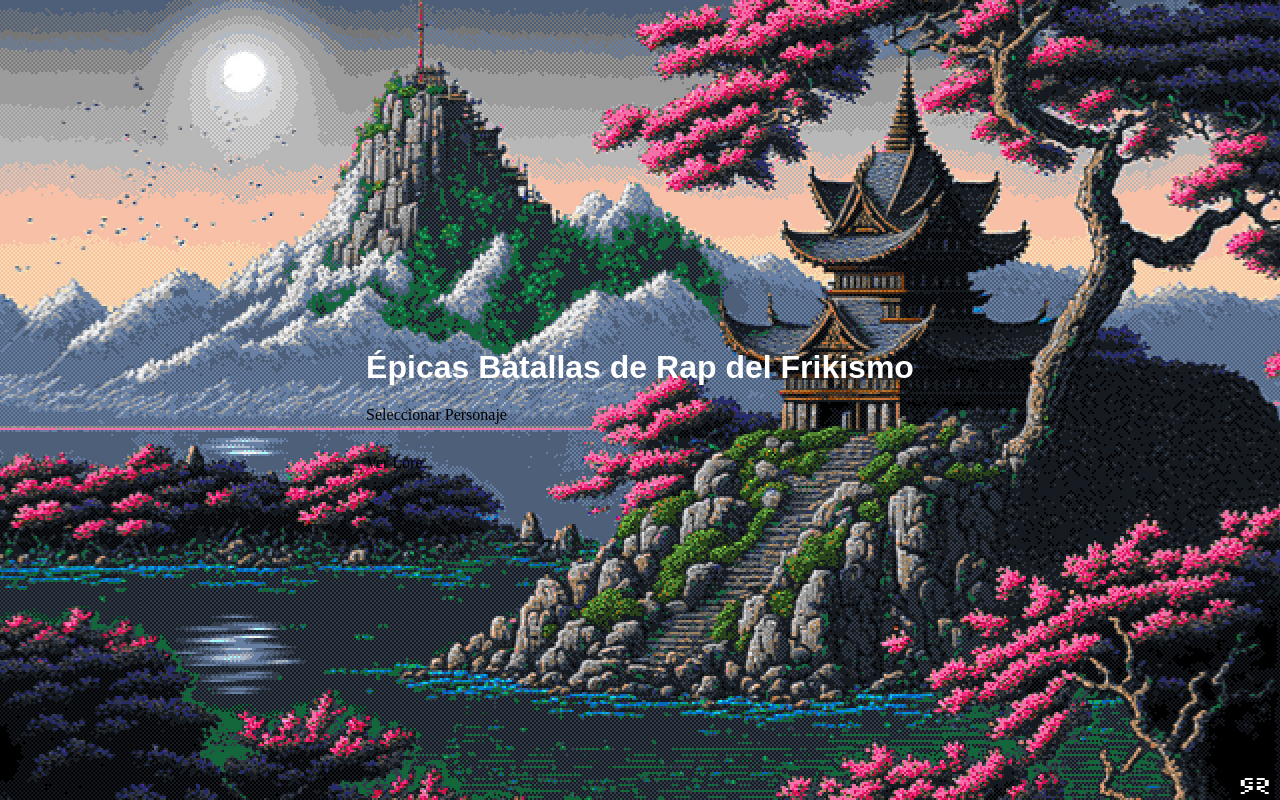
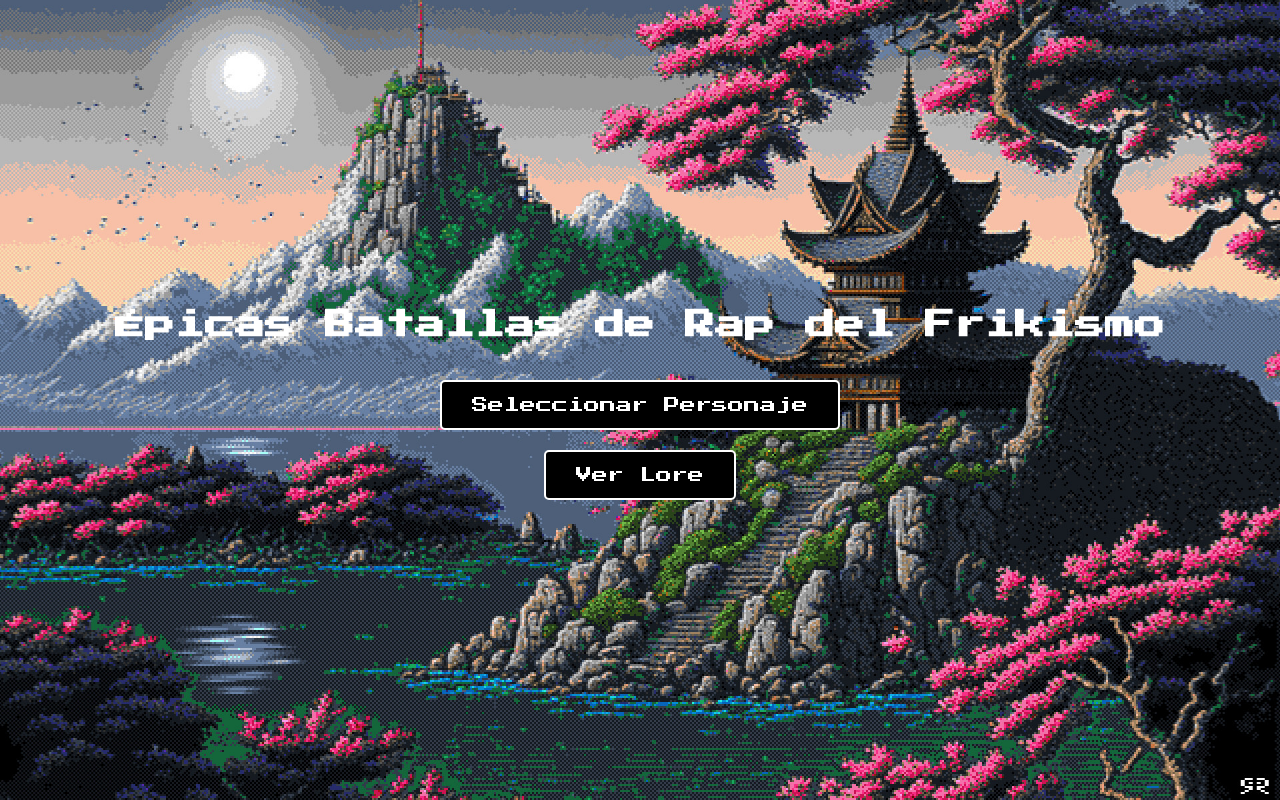
Before and after one commit to Nicoblessjah/TALLER3_ESPE, a Vue app in the folder Frontend/juego/: page /menu in a window 1280 px wide. Built offline with nearby package versions, Linux system fonts and the light colour scheme.

Commit message:
fix estilo

```diff
--- a/Frontend/juego/src/components/LoginPage.vue
+++ b/Frontend/juego/src/components/LoginPage.vue
@@ -42,6 +42,7 @@ export default {
 </script>
 
 <style scoped>
+@import url('https://fonts.googleapis.com/css2?family=Press+Start+2P&display=swap');
 body {
   background-color: #1a1a1a;
   font-family: 'Press Start 2P', cursive;
@@ -50,6 +51,7 @@ body {
 .login-container {
   display: flex;
   flex-direction: column;
+  margin: 0;
   align-items: center;
   justify-content: center;
   height: 100vh;
--- a/Frontend/juego/src/components/RegisterPage.vue
+++ b/Frontend/juego/src/components/RegisterPage.vue
@@ -39,6 +39,7 @@ export default {
 </script>
 
 <style scoped>
+@import url('https://fonts.googleapis.com/css2?family=Press+Start+2P&display=swap');
 body {
   background-color: #1a1a1a;
   font-family: 'Press Start 2P', cursive;
--- a/Frontend/juego/src/views/MenuJuego.vue
+++ b/Frontend/juego/src/views/MenuJuego.vue
@@ -1,11 +1,9 @@
 <template>
-  <div>
+  <div class="menu-container">
     <h1>Épicas Batallas de Rap del Frikismo</h1>
-    <div class="menu-container">
-      <router-link to="/seleccionar">Seleccionar Personaje</router-link>
-    </div>
-    <div class="lore-container">
-      <router-link to="/lore">Ver Lore</router-link>
+    <div class="menu-links">
+      <router-link to="/seleccionar" class="menu-link">Seleccionar Personaje</router-link>
+      <router-link to="/lore" class="menu-link">Ver Lore</router-link>
     </div>
   </div>
 </template>
@@ -23,47 +21,53 @@ export default {
 </script>
 
 <style scoped>
+@import url('https://fonts.googleapis.com/css2?family=Press+Start+2P&display=swap');
+
 h1 {
-  font-family: Arial, sans-serif;
+  font-family: 'Press Start 2P', cursive;
+  color: #fff;
+  font-size: 30px;
+  margin-bottom: 30px;
   text-align: center;
-  color: white;
-  margin-bottom: 20px;
 }
 
 .menu-container {
-  margin-top: 20px;
+  display: flex;
+  flex-direction: column;
+  align-items: center;
+  justify-content: center;
+  height: 100vh;
+  color: white;
+  text-align: center;
+  background-size: cover;
+  background-position: center;
+  background-repeat: no-repeat;
 }
 
-button {
-  padding: 10px 20px;
-  font-size: 16px;
-  cursor: pointer;
-  background-color: rgba(0, 0, 0, 0.7);
-  color: white;
-  border: none;
-  border-radius: 5px;
-  transition: background-color 0.3s;
+.menu-links {
+  display: flex;
+  flex-direction: column;
+  align-items: center;
 }
 
-button:hover {
-  background-color: rgba(0, 0, 0, 0.9);
+.menu-link {
+  background: #000;
+  color: #fff;
+  border: 2px solid #fff;
+  padding: 15px 30px;
+  margin: 10px;
+  font-family: 'Press Start 2P', cursive;
+  font-size: 16px;
+  text-decoration: none;
+  display: block;
+  text-align: center;
+  border-radius: 5px;
+  transition: background 0.3s, border-color 0.3s;
 }
 
-.lore-container {
-  margin-top: 30px;
-}
-
-router-link {
-  padding: 10px 20px;
-  background-color: #333;
-  color: white;
-  text-decoration: none;
-  border-radius: 5px;
-  transition: background-color 0.3s;
-}
-
-router-link:hover {
-  background-color: #555;
+.menu-link:hover {
+  background: #ffcc00;
+  border-color: #ffcc00;
 }
 </style>
 
```
